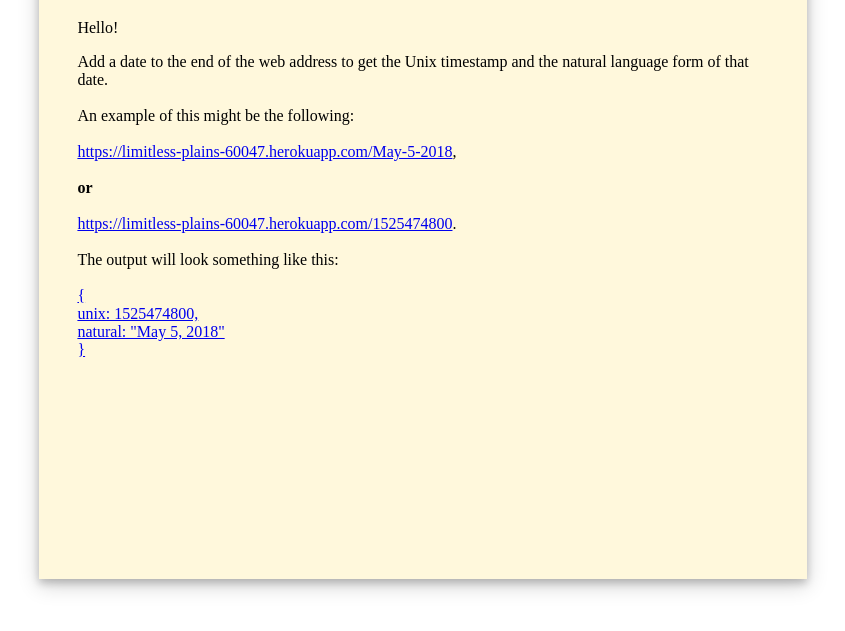
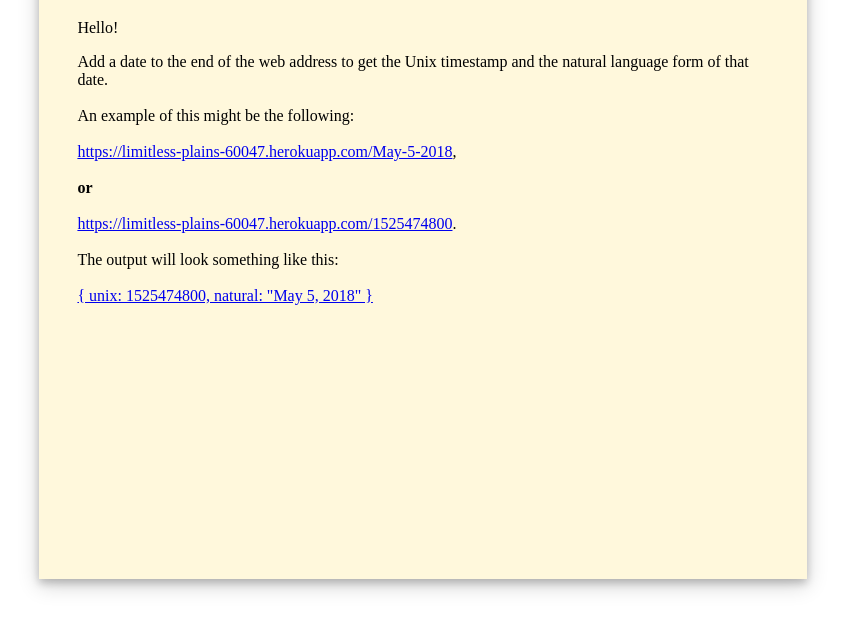
Before and after one commit to salamancajr/timestamp_microservice, a website: page index.html in a window 1280 px wide. Shown: the part 141-772 px from the top of the page, without its empty margins (217-1062 px from the left). Drawn offline with Linux system fonts and the light colour scheme.

Commit message:
fixing port

```diff
--- a/app.js
+++ b/app.js
@@ -70,4 +70,4 @@
     res.send({error:"error"})
 })
 
-app.listen(3000, ()=>{`Running app.js in ${port}`})
+app.listen(port, ()=>{`Running app.js in ${port}`})
--- a/index.html
+++ b/index.html
@@ -15,9 +15,9 @@
         <strong>or</strong><br><br>
         <a href="https://limitless-plains-60047.herokuapp.com/1525474800" target="_blank">https://limitless-plains-60047.herokuapp.com/1525474800</a>.<br><br>
       The output will look something like this:<br><br>
-      <a href="https://limitless-plains-60047.herokuapp.com/May-5-2018" target="_blank">{<br>
-        unix: 1525474800,<br>
-        natural: "May 5, 2018"<br>
+      <a href="https://limitless-plains-60047.herokuapp.com/May-5-2018" target="_blank">{
+        unix: 1525474800,
+        natural: "May 5, 2018"
         }</a>
     </p>
     </main>
```
